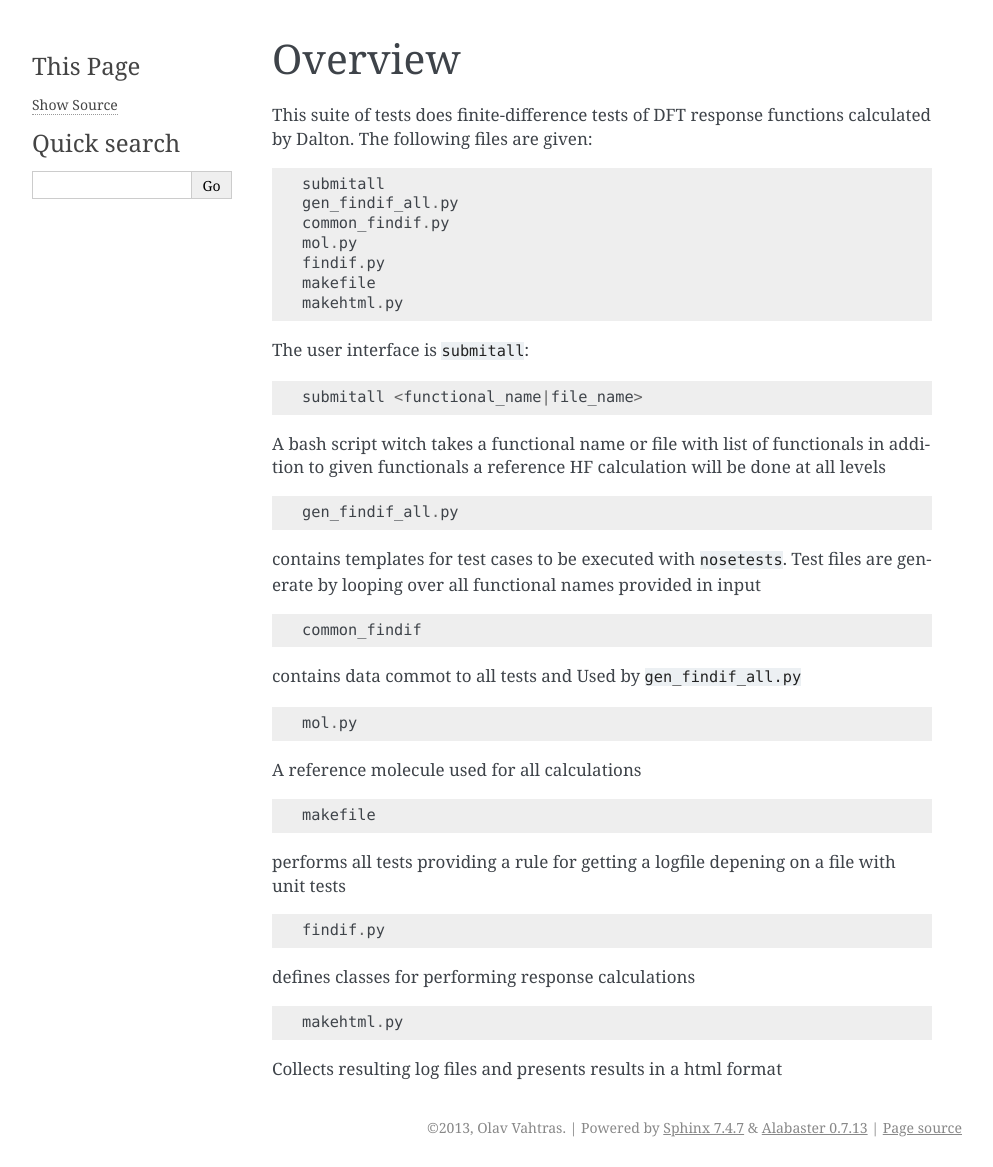
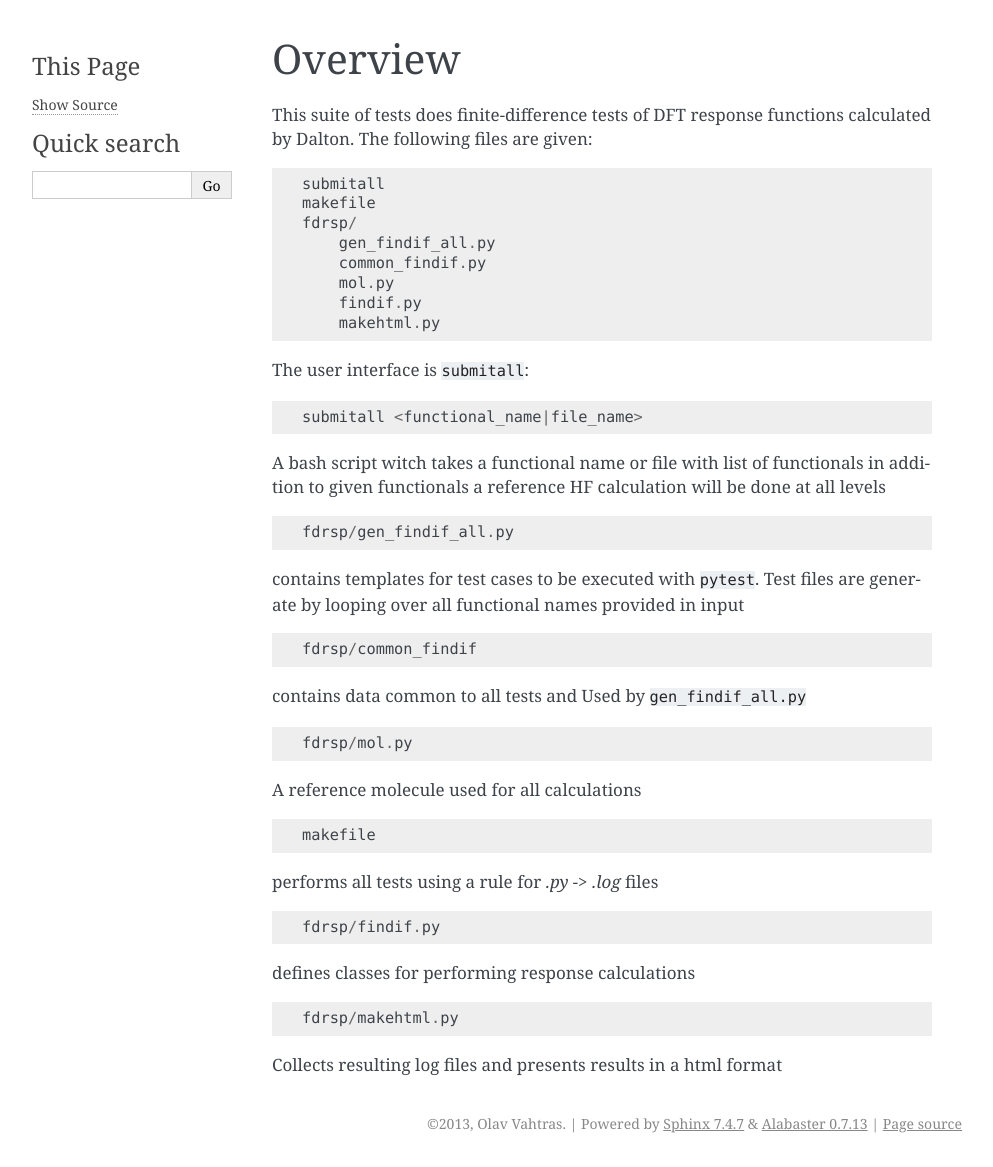
Before and after one commit to vahtras/fdrsp, a Sphinx documentation site: the page built from doc/overview.rst, in a window 1280 px wide. Shown: the whole page, without its empty margins (148-1141 px from the left). Built offline with Sphinx 7.4.7, drawn with Linux system fonts in a browser that asks for light colours; pages that are not in the unit, such as notebooks, are missing from menus.

Commit message:
update doc links

```diff
--- a/doc/overview.rst
+++ b/doc/overview.rst
@@ -4,12 +4,13 @@ Overview
 This suite of tests does finite-difference tests of DFT response functions calculated by Dalton.  The following files are given::
 
     submitall
-    gen_findif_all.py
-    common_findif.py
-    mol.py
-    findif.py
     makefile
-    makehtml.py
+    fdrsp/
+        gen_findif_all.py
+        common_findif.py
+        mol.py
+        findif.py
+        makehtml.py
 
 
 The user interface is ``submitall``::
@@ -20,34 +21,34 @@ A bash script witch takes a functional name or file with list of functionals
 in addition to given functionals a reference HF calculation will be done at all levels
 ::
 
-    gen_findif_all.py
+    fdrsp/gen_findif_all.py
 
-contains templates for test cases to be executed with ``nosetests``.
+contains templates for test cases to be executed with ``pytest``.
 Test files are generate by looping over all functional names provided in input
 ::
 
-    common_findif
+    fdrsp/common_findif
 
-contains data commot to all tests and Used by ``gen_findif_all.py``
+contains data common to all tests and Used by ``gen_findif_all.py``
 ::
 
-    mol.py
+    fdrsp/mol.py
 
 A reference molecule used for all calculations
 ::
 
     makefile
 
-performs all tests providing a rule for getting a logfile depening on a file with unit tests
+performs all tests using a rule for `.py -> .log` files
 
 ::
 
-    findif.py
+    fdrsp/findif.py
 defines classes for performing response calculations
 
 ::
 
-    makehtml.py
+    fdrsp/makehtml.py
 
 Collects resulting log files and presents results in a html format
 
```
